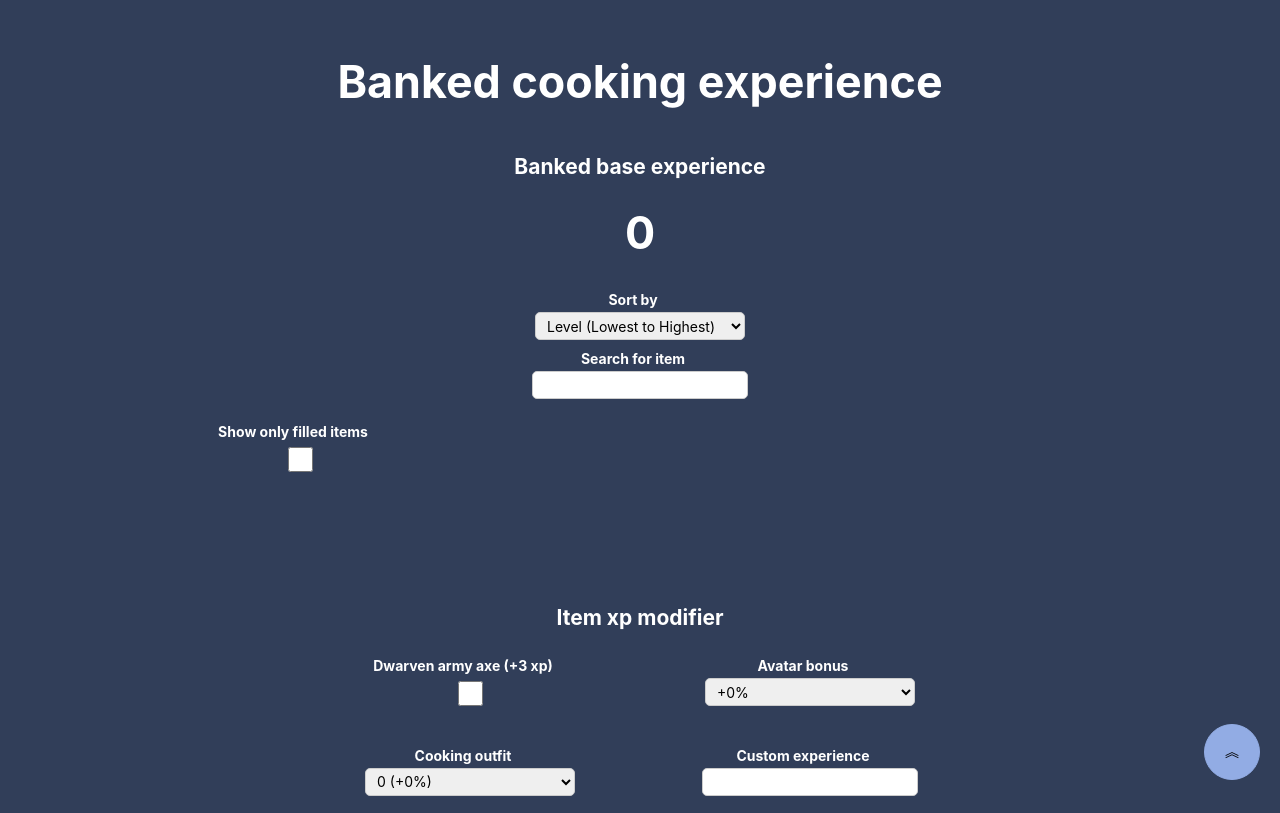
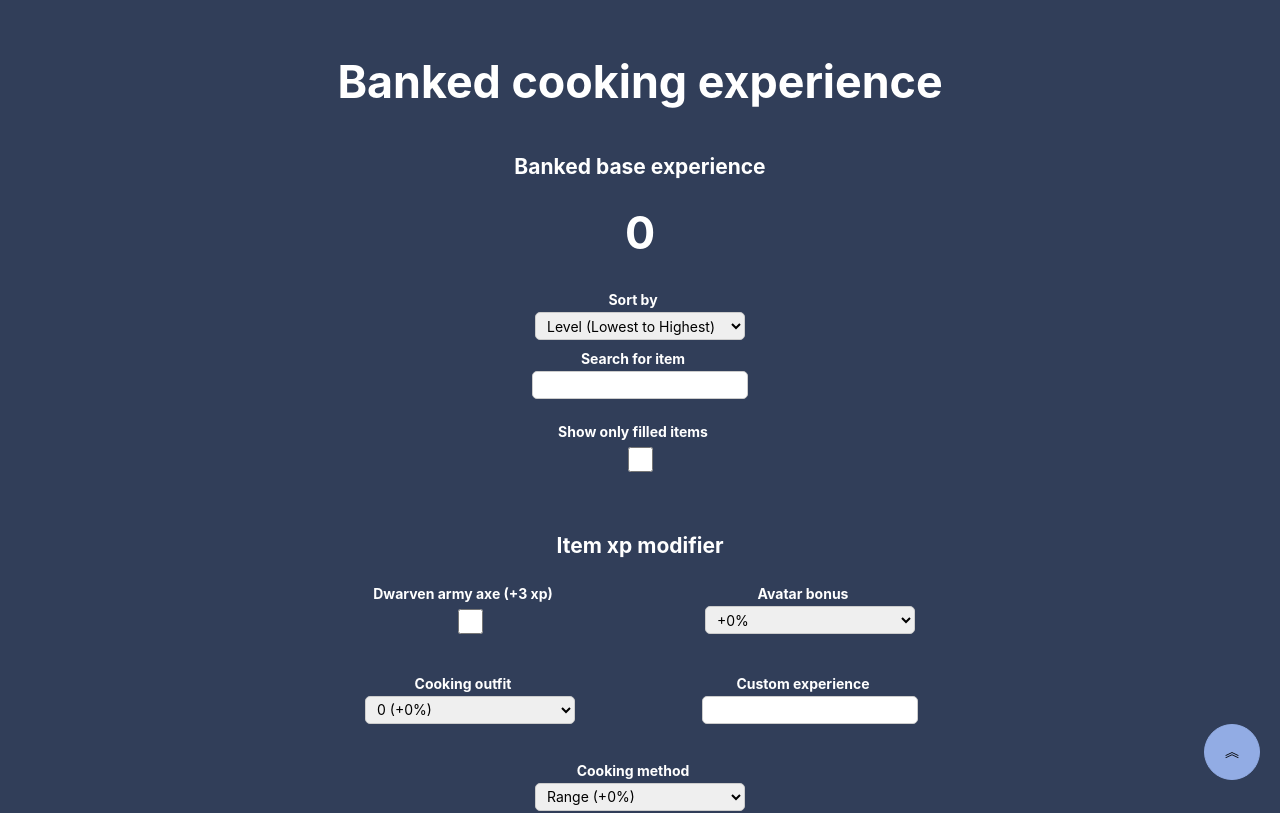
Before and after one commit to CristobalHdz/banked-experience-app, a React (Vite) app: page /welcome in a window 1280 px wide. Shown: the top 813 px of the page. Built offline with nearby package versions, Linux system fonts and the light colour scheme.

Commit message:
Fix layout of show filled items to be centered

```diff
--- a/src/components/ItemXpMutations/ExistingItemFilter.jsx
+++ b/src/components/ItemXpMutations/ExistingItemFilter.jsx
@@ -12,6 +12,7 @@ const ExistingItemFilter = (props) => {
   return (
     <form onChange={searchHandler}>
       <ItemModifier
+        sizeReset={0}
         id="ExistingFilter"
         ref={filterExistingRef}
         label="Show only filled items"
--- a/src/components/ItemXpMutations/ItemModifier.jsx
+++ b/src/components/ItemXpMutations/ItemModifier.jsx
@@ -6,7 +6,13 @@ import Grid from "@mui/material/Grid";
 
 const ItemModifier = React.forwardRef((props, ref) => {
   return (
-    <Grid item xs={12} sm={6} md={4} marginBottom="2rem">
+    <Grid
+      item
+      xs={12}
+      sm={props.sizeReset == 0 ? props.sizeReset : 6}
+      md={props.sizeReset == 0 ? props.sizeReset : 4}
+      marginBottom="2rem"
+    >
       {props.typeInput == "DropDown" && (
         <Dropdown
           id={props.id}
```
